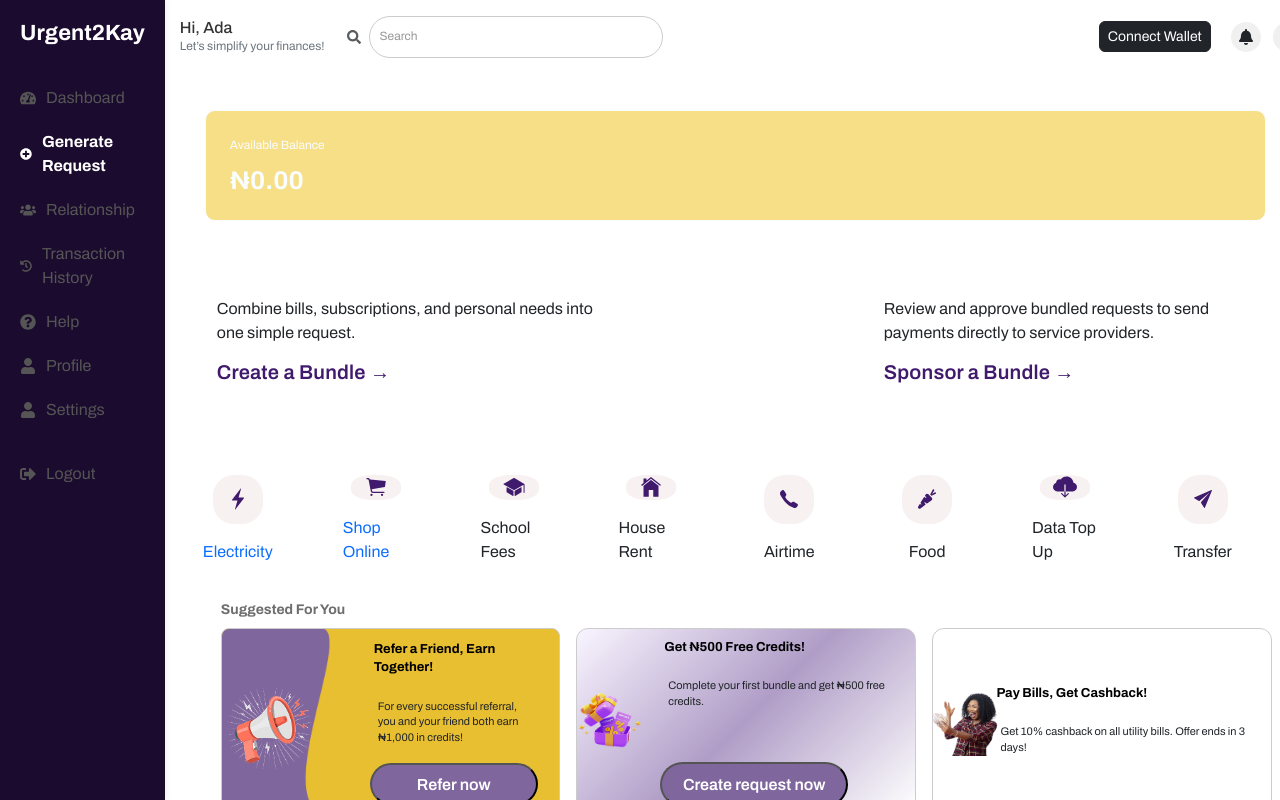
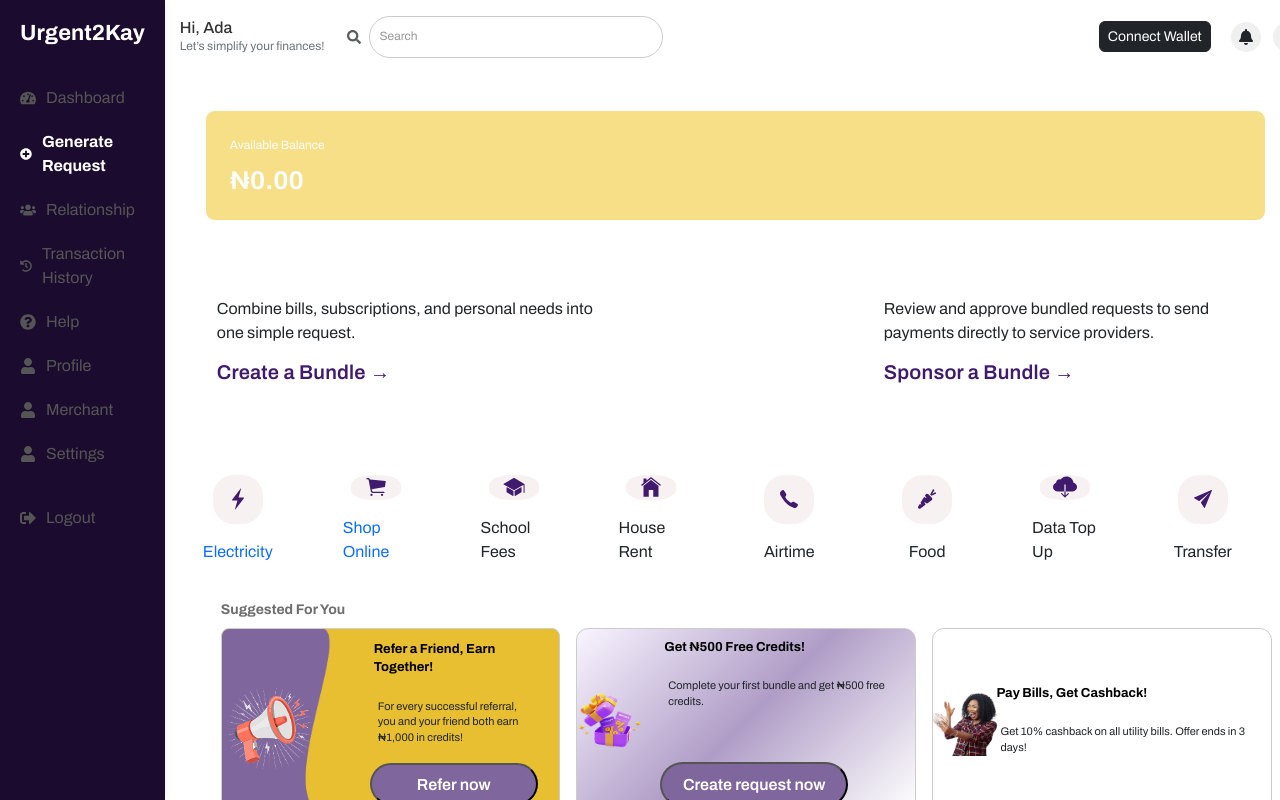
Before and after one commit to urgent2kay/urgent2kay, a React (Vite) app: page /generate-request in a window 1280 px wide. Built offline with nearby package versions, Linux system fonts and the light colour scheme; some icons are missing.

Commit message:
Update Sidebar.tsx

```diff
--- a/src/pages/Sidebar.tsx
+++ b/src/pages/Sidebar.tsx
@@ -51,6 +51,10 @@
           <FaUser className="nav-icon" />
           Profile
         </a>
+         <a href="/merchant-home" className="nav-item">
+          <FaUser className="nav-icon" />
+          Merchant
+        </a>
         <a href="/account" className="nav-item">
           <FaUser className="nav-icon" />
           Settings
```
